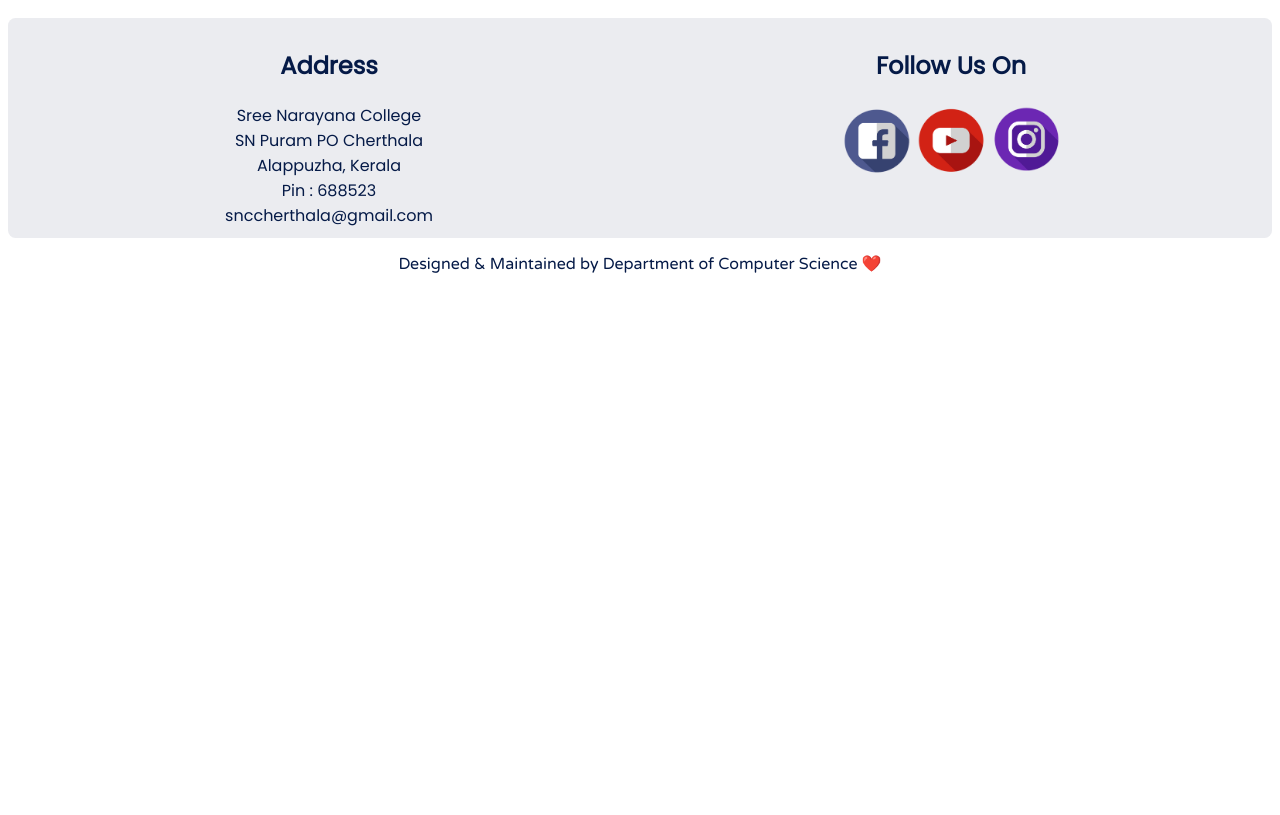
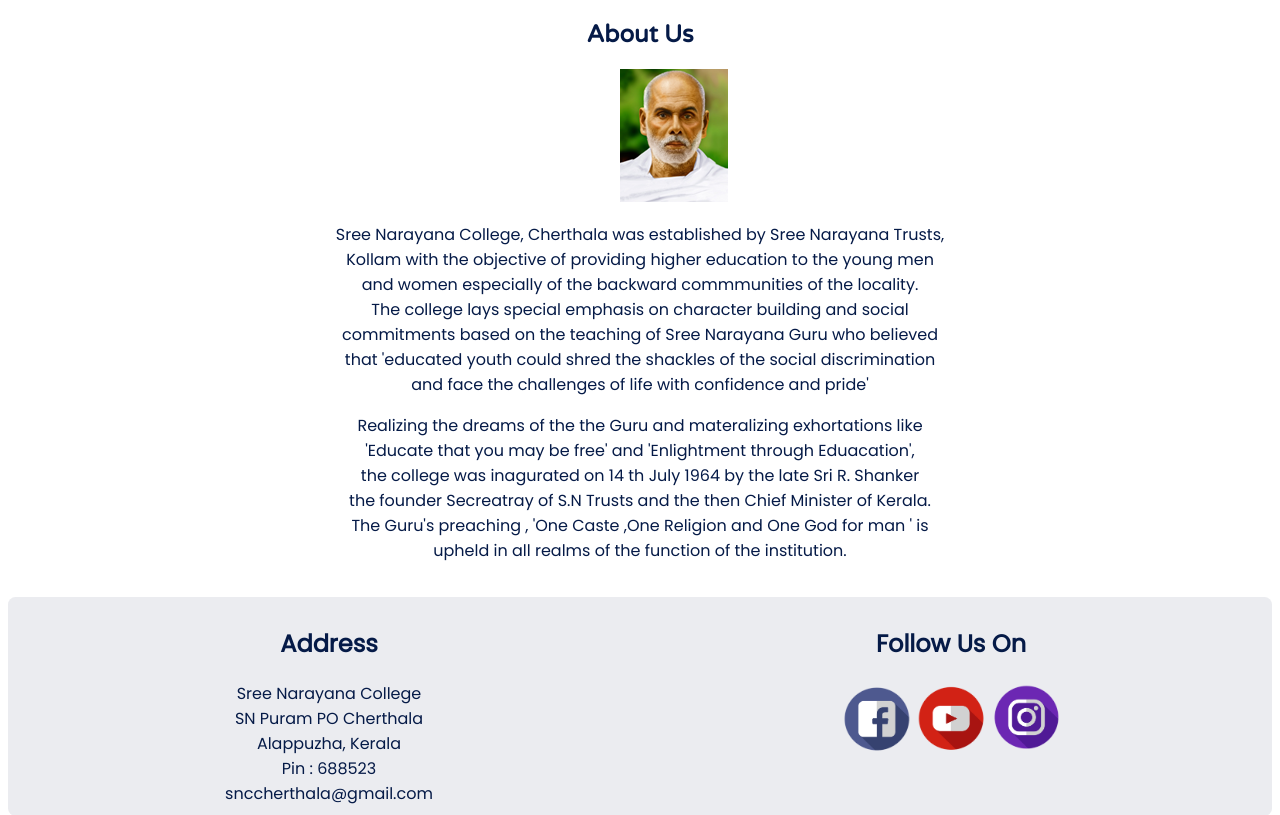
Before and after one commit to ArunGovil/College-Web-Page, a PHP site: page / in a window 1280 px wide. Shown: the part 133-948 px from the top of the page. Before the commit the page ends 406 px from the top, so only its background shows below. Run offline with PHP 8.4, Linux system fonts and the light colour scheme.

Commit message:
Added Contents

```diff
--- a/css/page.css
+++ b/css/page.css
@@ -60,9 +60,25 @@
     width: 700px;
   }
 }
-
-#bg{
-  align-items: center;
-  width: 300px;
-  height: 230px;
+#para
+{
+  font-family: "Poppins", sans-serif;
+  color: #051a47;
+  text-align: center;
 }
+#para2
+{
+  font-family: "Poppins", sans-serif;
+  color: #051a47;
+  text-align: center;
+}
+#about
+{
+  font-family: "Varela Round", sans-serif;
+  text-align: center;
+  color: #051a47;
+}
+#imgguru
+{
+  padding-left: 16.2cm;
+}
--- a/page.html
+++ b/page.html
@@ -12,7 +12,21 @@
     <header id="header">
             <a href="www.sncollegecherthala.in"><img id="mlogo" src="img/logo.png"></a>
     </header>
-    <!Your Code Here>
+    <h2 id="about">About Us</h2>
+    <img id="imgguru" src="img/guru.png">
+    <p id="para">Sree Narayana College, Cherthala was established by Sree Narayana Trusts,<br>
+         Kollam with the objective of providing higher education to the young men<br>
+        and women especially of the backward commmunities of the locality.<br>
+        The college lays special emphasis on character building and social<br>
+        commitments based on the teaching of Sree Narayana Guru who believed<br>
+        that 'educated youth could shred the shackles of the social discrimination<br>
+         and face the challenges of life with confidence and pride'</p>
+         <p id="para2">Realizing the dreams of the the Guru and materalizing exhortations like<br>
+          'Educate that you may be free' and 'Enlightment through Eduacation',<br>
+           the college was inagurated on 14 th July 1964 by the late Sri R. Shanker<br>
+            the founder Secreatray of S.N Trusts and the then Chief Minister of Kerala.<br>
+            The Guru's preaching , 'One Caste ,One Religion and One God for man ' is <br>
+            upheld in all realms of the function of the institution.</p>
         <br>
         <footer id="footer">
             <div class="address">
```
Also changed, not shown: img/guru.png (added).
